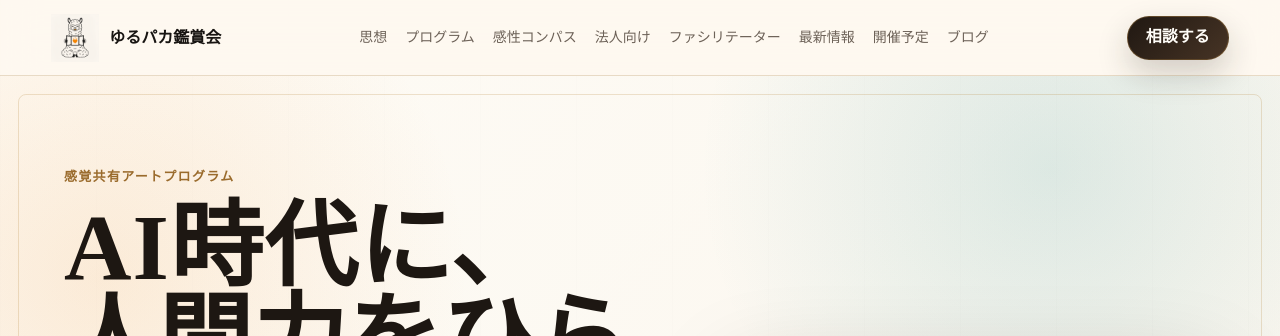
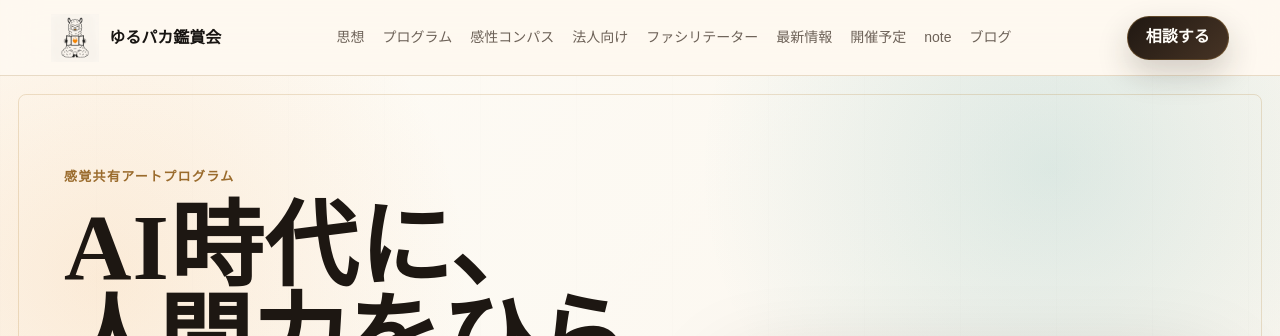
Before and after one commit to wena369/yurupaka, a plain HTML site: page index.html in a window 1280 px wide. Shown: the top 336 px of the page. Drawn offline with nearby package versions, Linux system fonts and the light colour scheme; no server answers.

Commit message:
Add note link to top navigation

```diff
--- a/index.html
+++ b/index.html
@@ -2108,6 +2108,7 @@ h2 {
       <a href="#facilitators">ファシリテーター</a>
       <a href="#whats-new">最新情報</a>
       <a href="#calendar">開催予定</a>
+      <a href="#note-magazine">note</a>
       <a href="blog.html">ブログ</a>
     </nav>
     <a class="header-cta" href="#entry">相談する</a>
```
Also changed, not shown: yurupaka-top-standalone.html (+1 -0 lines).
